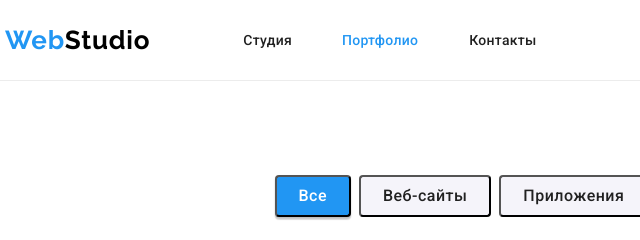
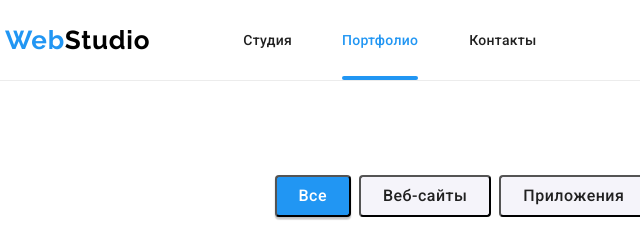
Before and after one commit to alex-skrizhevsky/goit-markup-hw-05, a plain HTML site: page portfolio.html in a window 1280 px wide. Shown: the top 240 px of the page, 50-690 px from the left. Drawn offline with nearby package versions, Linux system fonts and the light colour scheme.

```diff
--- a/css/styles.css
+++ b/css/styles.css
@@ -179,6 +179,23 @@ img {
 
 .header-link-current {
   color: var(--blue-style-color);
+
+  position: relative;
+}
+
+.header-link-current::after {
+  content: '';
+  position: absolute;
+  bottom: 0;
+  left: 0;
+
+  display: block;
+  width: 100%;
+  height: 4px;
+
+  border-radius: 2px;
+  background-color: var(--blue-style-color);
+
 }
 
 .header-contacts-link {
```
Also changed, not shown: css/js/modal.js (added).
